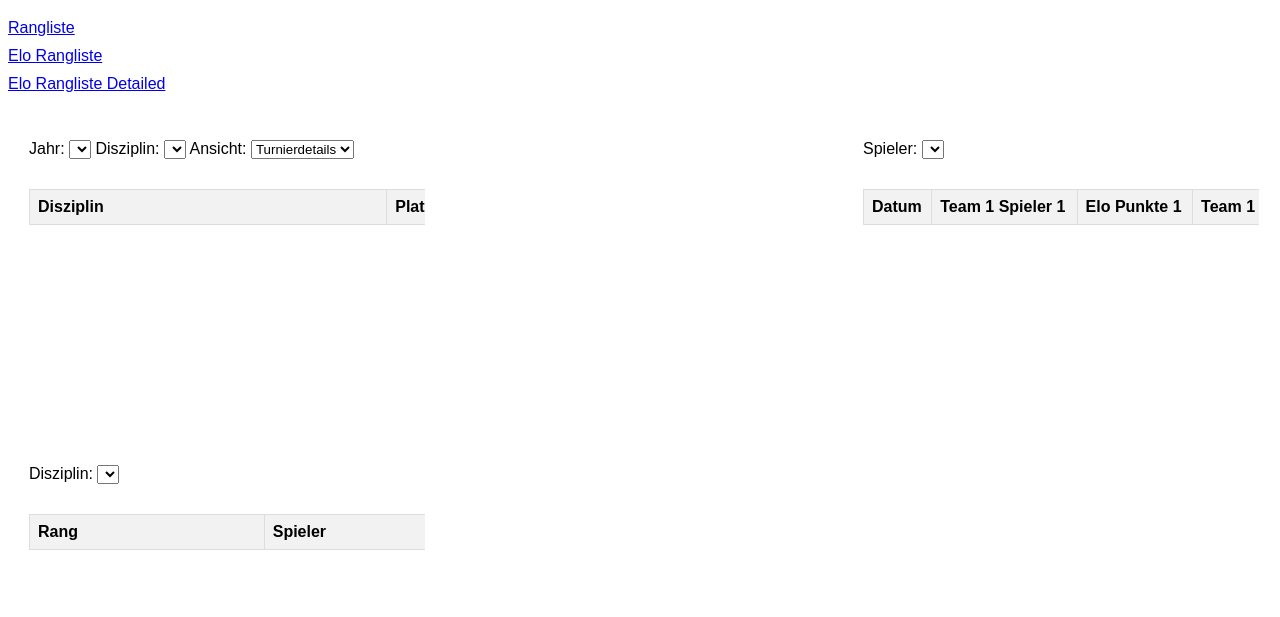
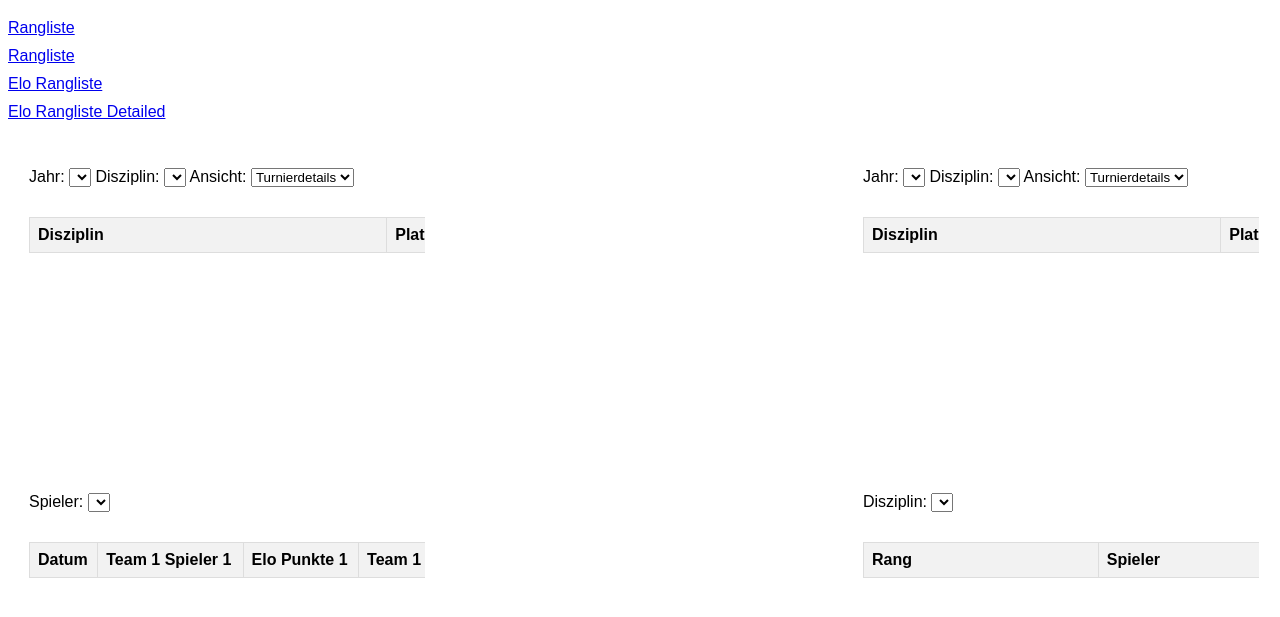
Before and after one commit to tobRoc/kickertool_dyp_data_bamberg, a plain HTML site: page index.html in a window 1280 px wide. Shown: the part 61-678 px from the top of the page. Drawn offline with Linux system fonts and the light colour scheme; no server answers.

Commit message:
Overview file

```diff
--- a/index.html
+++ b/index.html
@@ -33,11 +33,13 @@
      <h1>Willkommen auf meiner Seite</h1>
      <ul>
           <li><a href="rangliste.json">Rangliste</a></li>
+          <li><a href="ranglisteJosie.json">Rangliste</a></li>
           <li><a href="eloRangliste.json">Elo Rangliste</a></li>
           <li><a href="eloRanglisteDetailed.json">Elo Rangliste Detailed</a></li>
      </ul>
      <div class="iframe-container">
           <iframe src="rangliste.html" frameborder="0">rangliste.html</iframe>
+          <iframe src="ranglisteJosie.html" frameborder="0">ranglisteJosie.html</iframe>
           <iframe src="eloRanglistePlayerGUI.html" frameborder="0">eloRanglistePlayerGUI.html</iframe>
           <iframe src="eloRanglisteOverall.html" frameborder="0">eloRanglisteOverall.html</iframe>
      </div>
```
